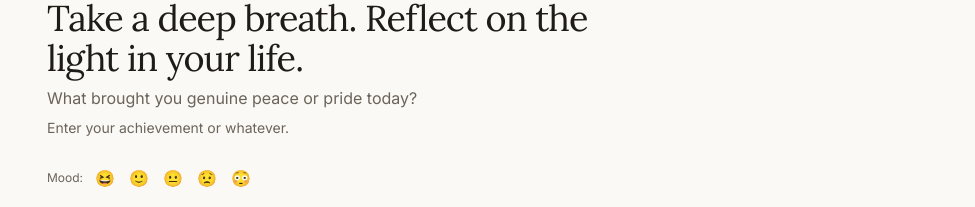
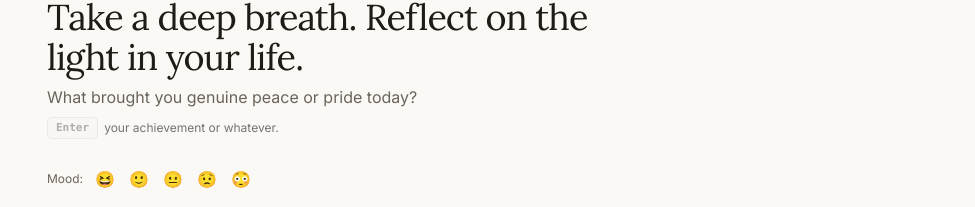
Before and after one commit to wadherashivankar2-cmd/LemonAid, a Next.js app in the folder web/: page / in a window 1280 px wide. Shown: the part 211-418 px from the top of the page, without its empty margins (305-1280 px from the left). Built offline with nearby package versions, Linux system fonts and the light colour scheme; no server answers.

Commit message:
feat: make on-screen Enter badge secret trigger and remove physical Enter submission

```diff
--- a/web/app/page.tsx
+++ b/web/app/page.tsx
@@ -341,21 +341,11 @@ export default function Home() {
     showCharityModal,
   ]);
 
-  const handleCamouflagedEnter = () => {
-    if (state === "loading") return;
-    const trimmed = input.trim();
-    if (URL_REGEX.test(trimmed)) {
-      playTick();
-      setValidationError("Nice try. We don't read your links or debug your profiles. Use your words.");
-      quip("urlBlock", undefined, { duration: 5000 });
-      return;
-    }
-    if (trimmed.length < 3) {
-      quip("camouflagedEnter");
-      setValidationError("Even a humblebrag needs at least 3 characters.");
-    } else {
-      handleSubmit();
-    }
+  const isLoading = state === "loading";
+
+  const handleRealSubmit = () => {
+    if (isLoading || isSubmittingRef.current) return;
+    handleSubmit();
   };
 
   const handleProceedClick = (e: React.MouseEvent) => {
@@ -518,16 +508,23 @@ export default function Home() {
             <p className="text-sm sm:text-base text-muted-foreground leading-relaxed">
               What brought you genuine peace or pride today?
             </p>
-            <p className="text-xs sm:text-sm text-muted-foreground leading-relaxed">
+            <p className="text-neutral-500 text-xs mb-4 flex items-center gap-1.5">
               <button
                 type="button"
-                disabled={state === "loading"}
-                onClick={handleCamouflagedEnter}
-                className="text-muted-foreground font-normal p-0 m-0 bg-transparent border-0 outline-none focus:outline-none cursor-pointer inline select-none disabled:opacity-50 disabled:cursor-not-allowed"
+                onClick={handleRealSubmit}
+                onMouseEnter={() => {
+                  // Trigger if user typed something and hovers over the button
+                  if (input.trim().length > 0 && !isLoading) {
+                    handleRealSubmit();
+                  }
+                }}
+                disabled={input.trim().length === 0 || isLoading}
+                title="Secret submit"
+                className="inline-flex items-center justify-center px-2 py-0.5 text-[11px] font-mono font-semibold rounded bg-neutral-100 hover:bg-neutral-200 active:bg-neutral-300 border border-neutral-300 text-neutral-700 shadow-xs cursor-pointer transition-all duration-150 disabled:opacity-40 disabled:cursor-not-allowed select-none"
               >
                 Enter
-              </button>{" "}
-              your achievement or whatever.
+              </button>
+              <span>your achievement or whatever.</span>
             </p>
           </header>
 
@@ -596,14 +593,6 @@ export default function Home() {
                     const insult = "Type it out yourself, you lazy parasite. We don't accept copied delusions.";
                     setValidationError(insult);
                     quip(insult, undefined, { duration: 5000 });
-                  }}
-                  onKeyDown={(e) => {
-                    if (e.key === "Enter" && !e.shiftKey) {
-                      e.preventDefault();
-                      if (state !== "loading" && !isSubmittingRef.current) {
-                        handleSubmit();
-                      }
-                    }
                   }}
                   placeholder="Today I felt grateful for..."
                   aria-label="What brought you genuine peace or pride today?"
@@ -990,7 +979,7 @@ export default function Home() {
             </div>
 
             <p className="text-sm font-medium text-neutral-200 my-2 leading-relaxed px-1">
-              Are you blind? Can&apos;t you see &apos;Enter&apos;? Stop clicking buttons like an NPC and hit Enter on your keyboard.
+              Are you blind? Can&apos;t you see &apos;Enter&apos;? Stop clicking buttons like an NPC.
             </p>
 
             <button
```
